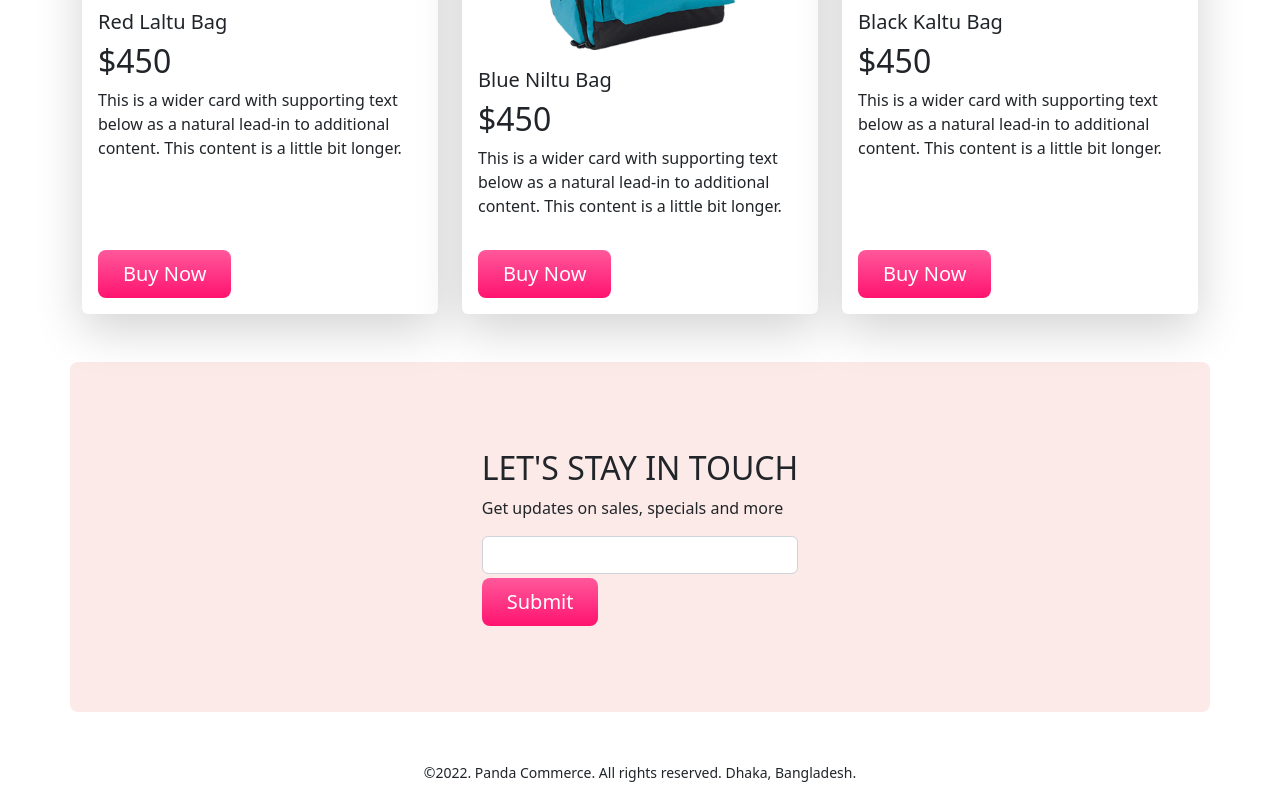
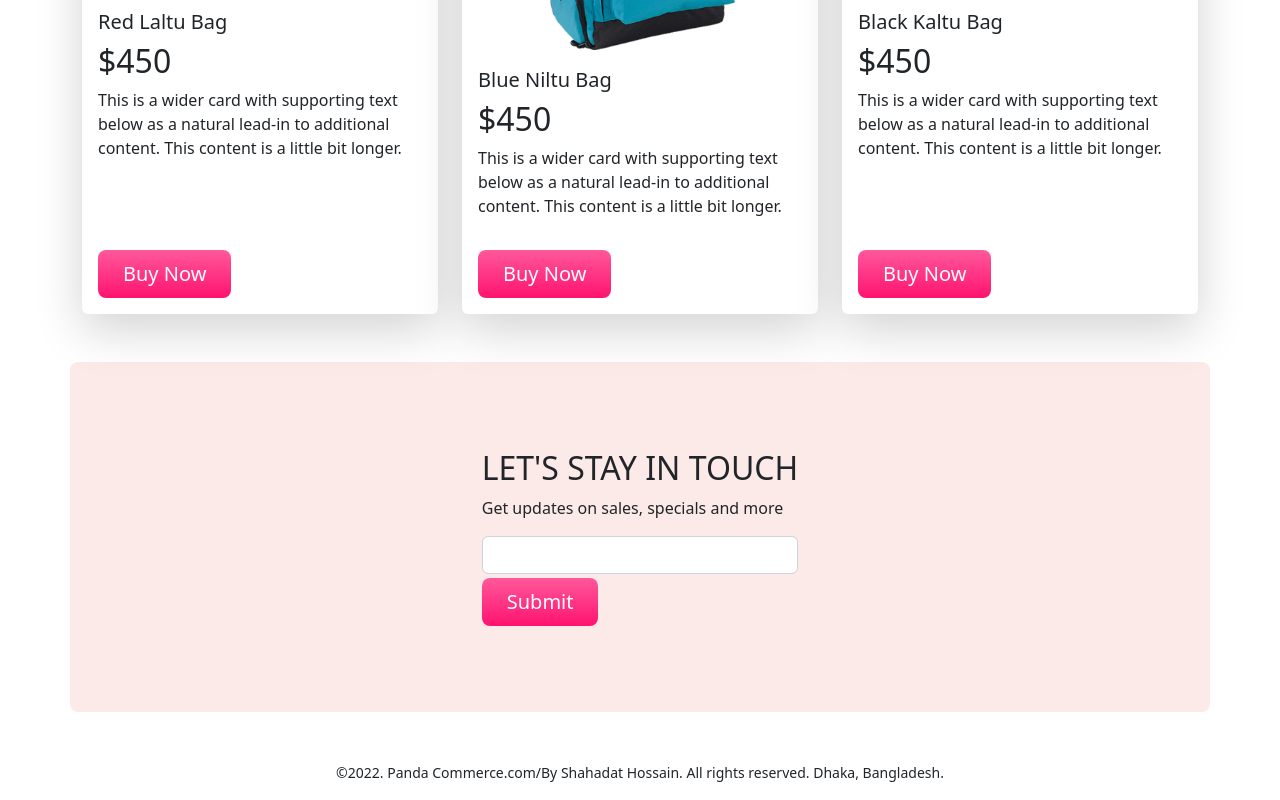
Before and after one commit to shahadat52/panda-E-commerce, a plain HTML site: page index.html in a window 1280 px wide. Shown: the part 1705-2505 px from the top of the page. Drawn offline with nearby package versions, Linux system fonts and the light colour scheme.

Commit message:
name added

```diff
--- a/index.html
+++ b/index.html
@@ -256,6 +256,6 @@
     <script src="https://cdn.jsdelivr.net/npm/bootstrap@5.2.0/dist/js/bootstrap.bundle.min.js" integrity="sha384-A3rJD856KowSb7dwlZdYEkO39Gagi7vIsF0jrRAoQmDKKtQBHUuLZ9AsSv4jD4Xa" crossorigin="anonymous"></script>
   </body>
   <footer class="container-fluid text-center mb-0">
-    <p><small>©2022. Panda Commerce. All rights reserved. Dhaka, Bangladesh.</small></p>
+    <p><small>©2022. Panda Commerce.com/By Shahadat Hossain. All rights reserved. Dhaka, Bangladesh.</small></p>
   </footer>
 </html>
```
